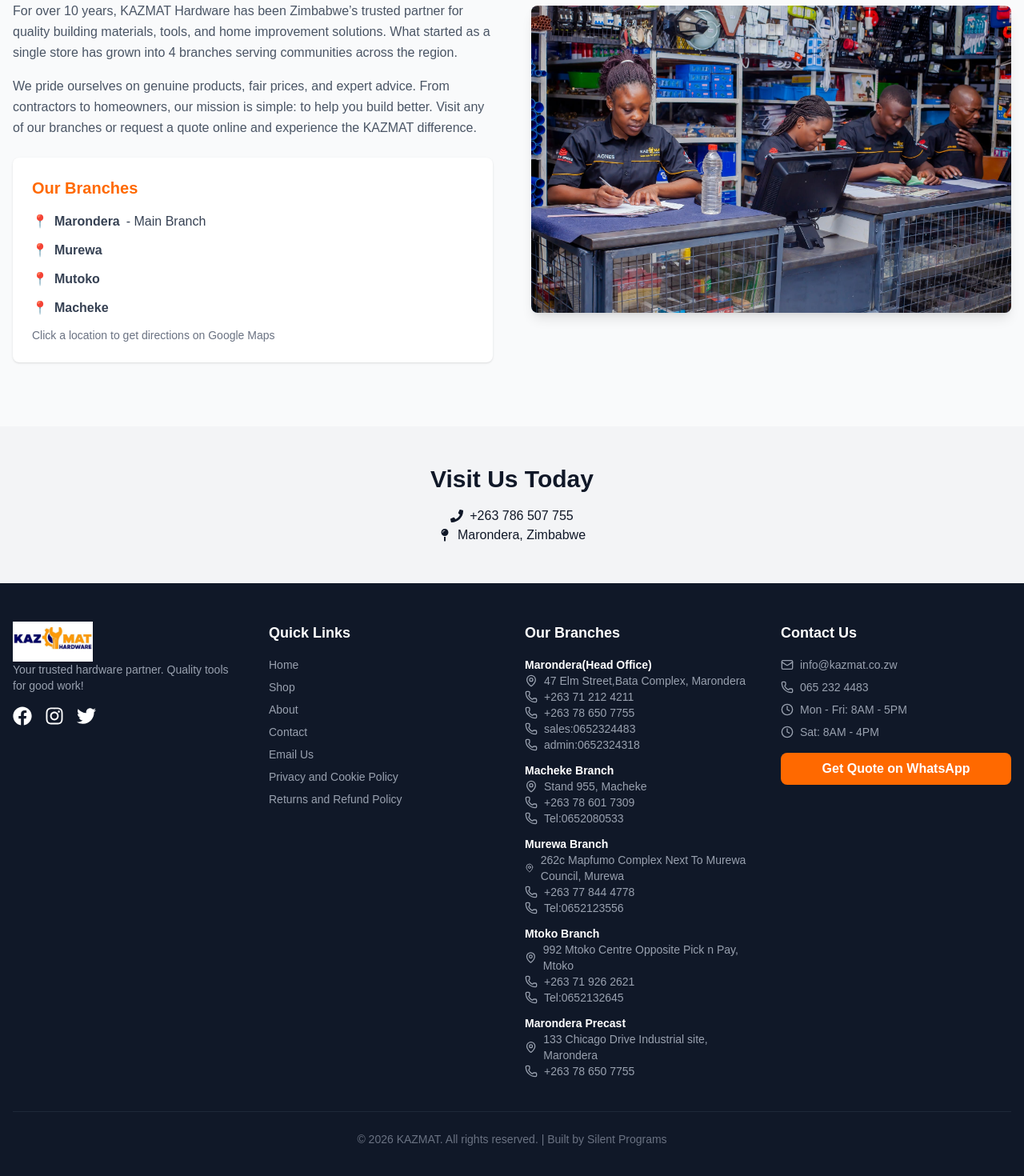
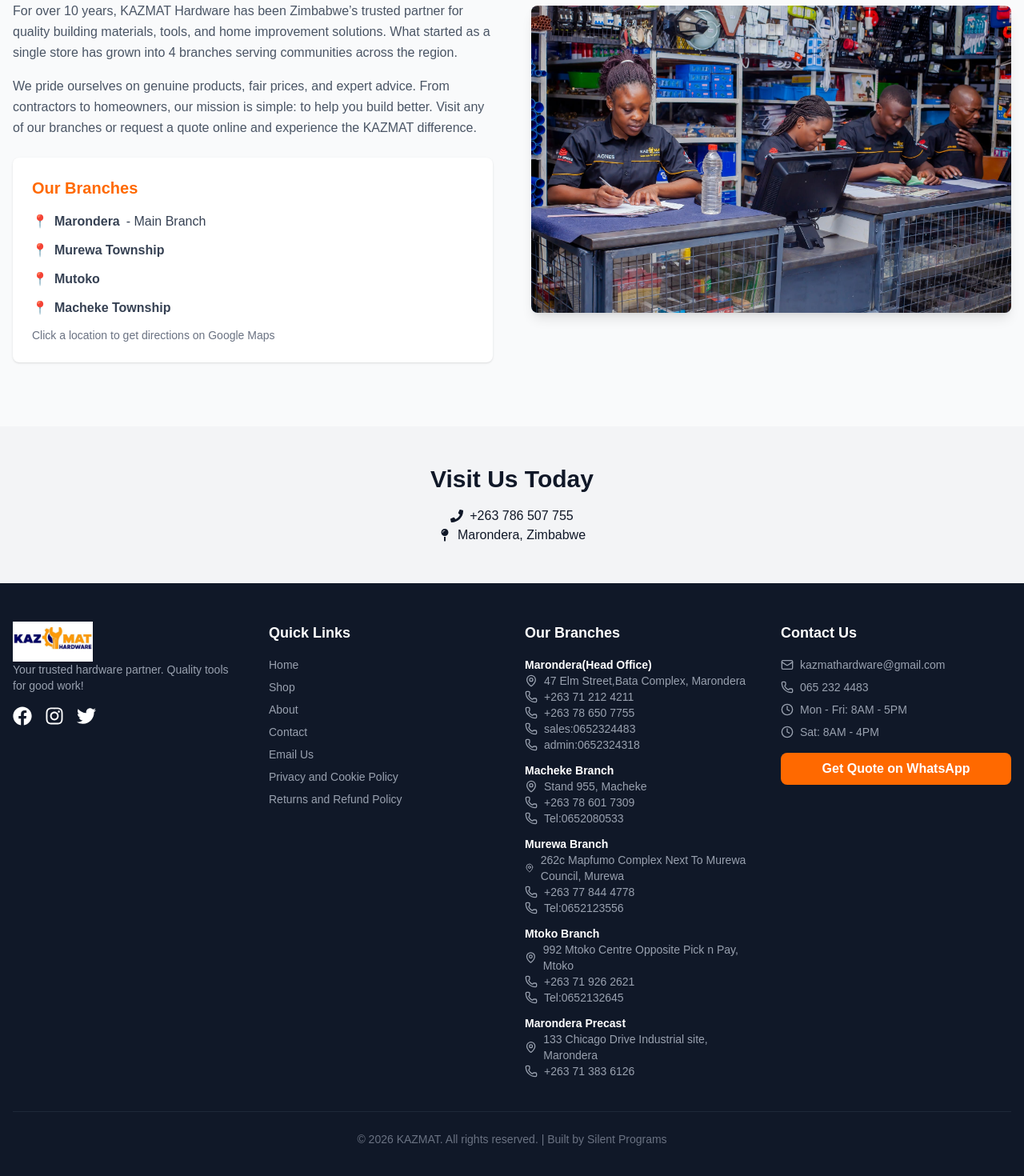
Before and after one commit to silenttakudzwa941-prog/buildmart, a Next.js app: page / in a window 1280 px wide. Shown: the part 3763-5233 px from the top of the page at 80% size. Built offline with nearby package versions, Linux system fonts and the light colour scheme.

Commit message:
added esters # for precast

```diff
--- a/components/Footer.tsx
+++ b/components/Footer.tsx
@@ -68,7 +68,7 @@
               <div>
                 <p className="font-semibold text-white">Marondera Precast</p>
                 <p className="flex items-center gap-2"><MapPin className="w-4 h-4"/> 133 Chicago Drive Industrial site, Marondera</p>
-                <p className="flex items-center gap-2"><Phone className="w-4 h-4"/> +263 78 650 7755</p>
+                <p className="flex items-center gap-2"><Phone className="w-4 h-4"/> +263 71 383 6126</p>
               </div>
             </div>
           </div>
@@ -77,7 +77,7 @@
           <div>
             <h4 className="font-bold text-lg mb-4">Contact Us</h4>
             <ul className="space-y-2 text-gray-400 text-sm">
-              <li className="flex items-center gap-2"><Mail className="w-4 h-4"/> info@kazmat.co.zw</li>
+              <li className="flex items-center gap-2"><Mail mailto="kazmathardware@gmail.com" className="w-4 h-4"/> kazmathardware@gmail.com</li>
               <li className="flex items-center gap-2"><Phone className="w-4 h-4"/> 065 232 4483</li>
               <li className="flex items-center gap-2"><Clock className="w-4 h-4"/> Mon - Fri: 8AM - 5PM</li>
                <li className="flex items-center gap-2"><Clock className="w-4 h-4"/> Sat: 8AM - 4PM</li>
--- a/src/app/page.tsx
+++ b/src/app/page.tsx
@@ -220,7 +220,7 @@
             </li>
             <li>
               <Link href="https://www.google.com/maps?q=-17.648740,31.783826" target="_blank" className="flex items-center gap-2 hover:text-orange-500 transition">
-                📍 <span className="font-semibold">Murewa</span>
+                📍 <span className="font-semibold">Murewa Township</span>
               </Link>
             </li>
             <li>
@@ -230,7 +230,7 @@
             </li>
             <li>
               <Link href="https://www.google.com/maps?q=-20.090151,30.830606" target="_blank" className="flex items-center gap-2 hover:text-orange-500 transition">
-                📍 <span className="font-semibold">Macheke</span>
+                📍 <span className="font-semibold">Macheke Township</span>
               </Link>
             </li>
           </ul>
```
